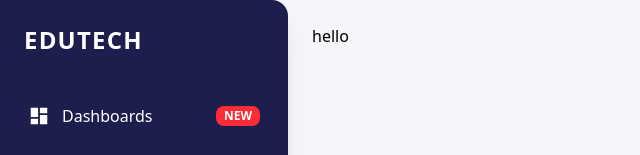
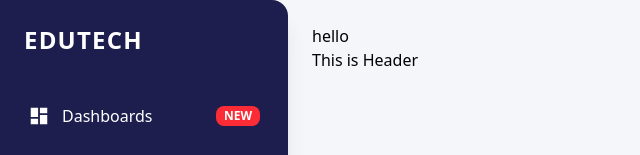
Before and after one commit to Shanto93/school-management-website, a React (Vite) app: page / in a window 1280 px wide. Shown: the top 155 px of the page, without its empty margins (0-640 px from the left). Built offline with nearby package versions, Linux system fonts and the light colour scheme.

Commit message:
testing header component

```diff
--- a/src/App.jsx
+++ b/src/App.jsx
@@ -1,9 +1,11 @@
-import React from 'react';
+import React from "react";
+import Header from "./components/Header";
 
 const App = () => {
   return (
     <div>
       <h2>hello</h2>
+      <Header />
     </div>
   );
 };
--- /dev/null
+++ b/src/components/Header.jsx
@@ -0,0 +1,11 @@
+import React from "react";
+
+const Header = () => {
+  return (
+    <div>
+      <h1>This is Header</h1>
+    </div>
+  );
+};
+
+export default Header;
```
